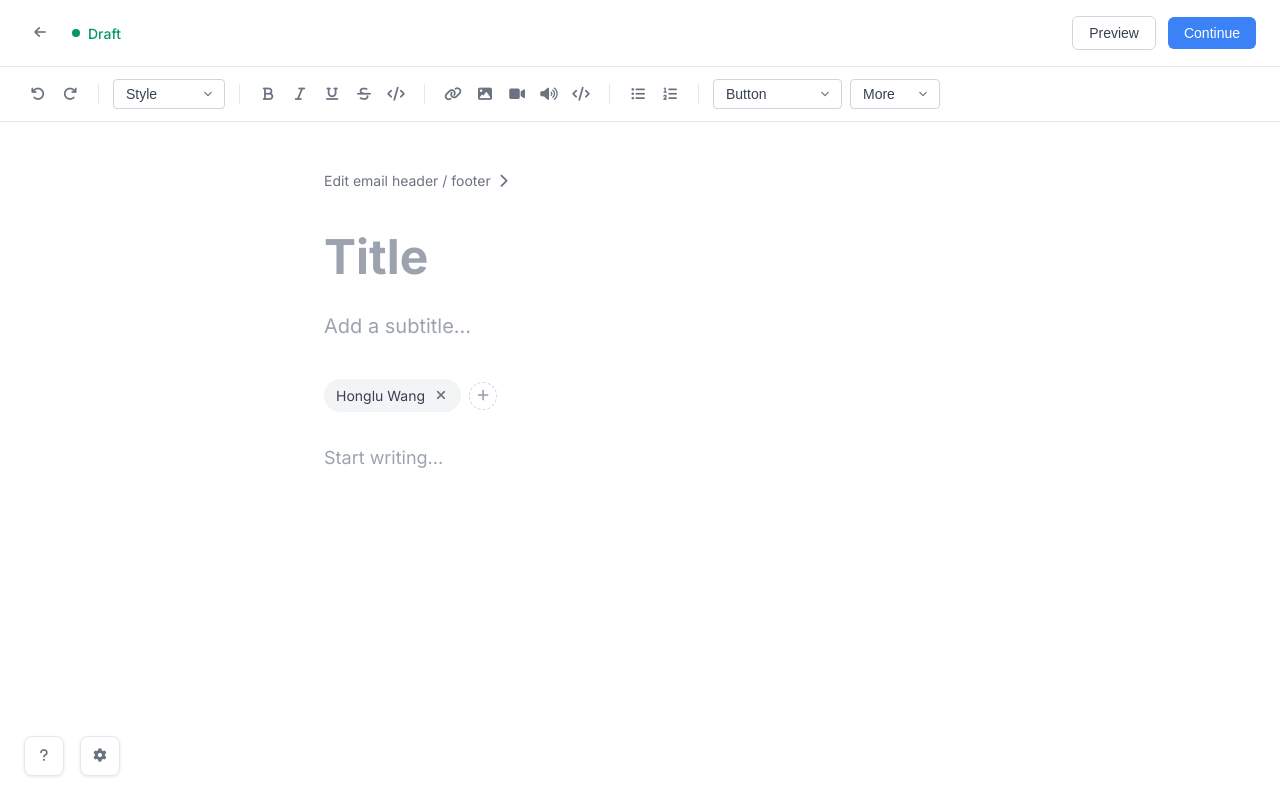
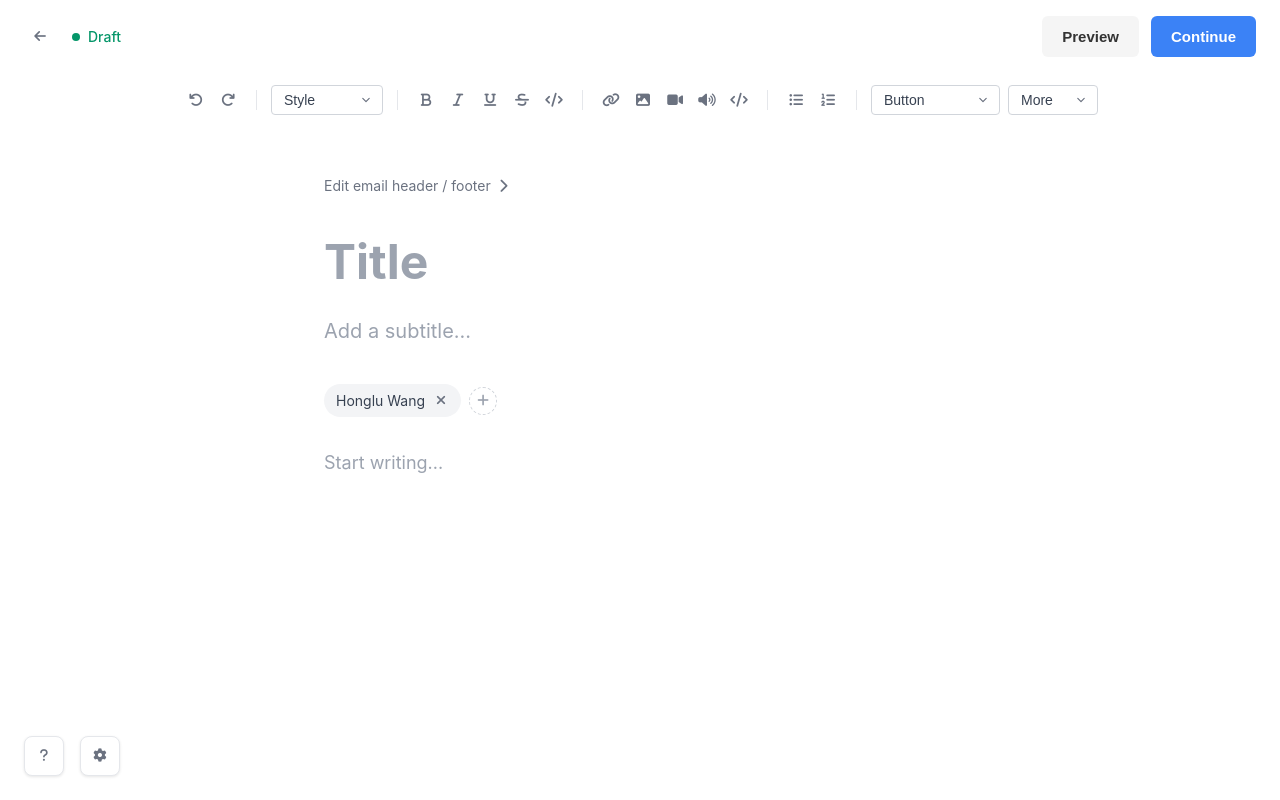
Before and after one commit to HongluW/substack-editing-drawingblocks, a React (Create React App) app: page / in a window 1280 px wide. Built offline with nearby package versions, Linux system fonts and the light colour scheme.

Commit message:
Update Header and Toolbar styles for improved layout and button design; modify global font family for consistency.

```diff
--- a/src/components/Header/Header.css
+++ b/src/components/Header/Header.css
@@ -3,7 +3,6 @@
   justify-content: space-between;
   align-items: center;
   padding: 16px 24px;
-  border-bottom: 1px solid #e5e7eb;
   background: white;
   position: sticky;
   top: 0;
@@ -50,27 +49,26 @@
   gap: 12px;
 }
 .preview-btn {
-  padding: 8px 16px;
-  border: 1px solid #d1d5db;
-  background: white;
-  color: #374151;
-  font-size: 14px;
-  font-weight: 500;
+  padding: 12px 20px;
+  border: none;
+  background: #f5f5f5;
+  color: #333;
+  font-size: 15px;
+  font-weight: 550;
   border-radius: 6px;
   cursor: pointer;
   transition: all 0.2s;
 }
 .preview-btn:hover {
-  background-color: #f9fafb;
-  border-color: #9ca3af;
+  background-color: #e8e8e8;
 }
 .continue-btn {
-  padding: 8px 16px;
+  padding: 12px 20px;
   border: none;
   background: #3b82f6;
   color: white;
-  font-size: 14px;
-  font-weight: 500;
+  font-size: 15px;
+  font-weight: 550;
   border-radius: 6px;
   cursor: pointer;
   transition: background-color 0.2s;
--- a/src/components/Toolbar/Toolbar.css
+++ b/src/components/Toolbar/Toolbar.css
@@ -1,8 +1,8 @@
 .toolbar {
     display: flex;
     align-items: center;
+    justify-content: center;
     padding: 12px 24px;
-    border-bottom: 1px solid #e5e7eb;
     gap: 8px;
     flex-wrap: wrap;
   }
--- a/src/styles/global.css
+++ b/src/styles/global.css
@@ -5,7 +5,7 @@
 }
 
 body {
-    font-family: 'Inter', -apple-system, BlinkMacSystemFont, 'Segoe UI', Roboto, sans-serif;
+    font-family: -apple-system, BlinkMacSystemFont, 'SF Pro Display', 'SF Pro Text', 'Inter', 'Segoe UI', Roboto, sans-serif;
     background-color: #ffffff;
     color: #1a1a1a;
     line-height: 1.5;
```
